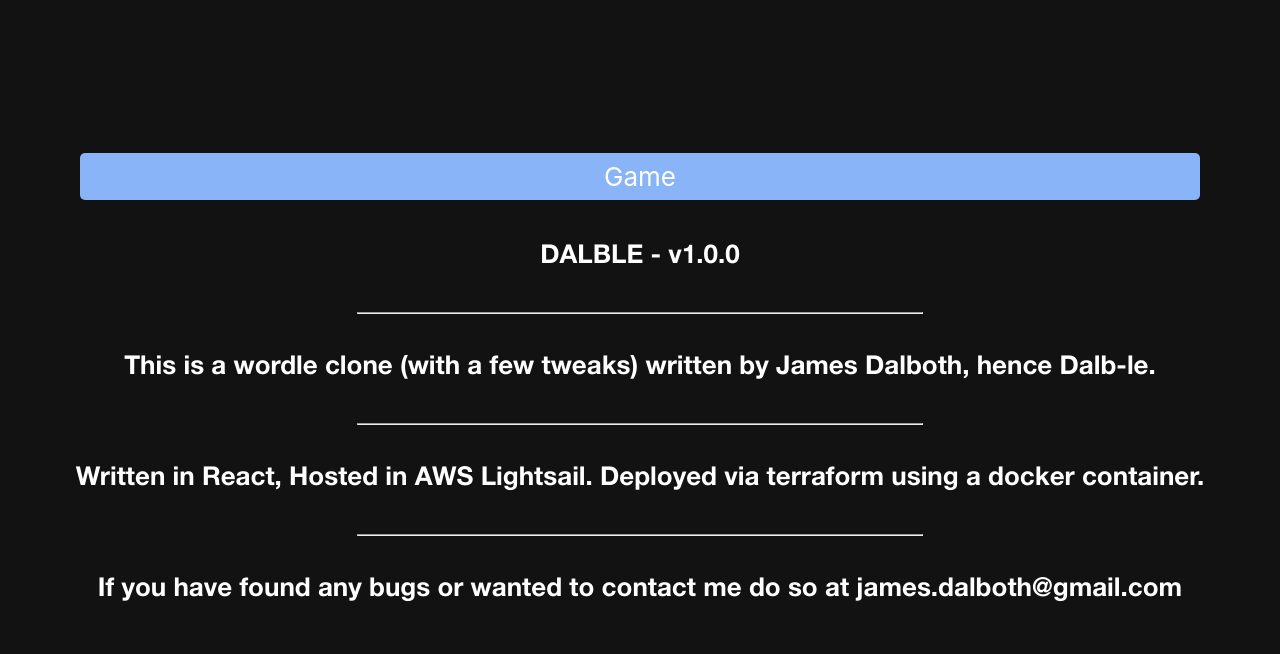
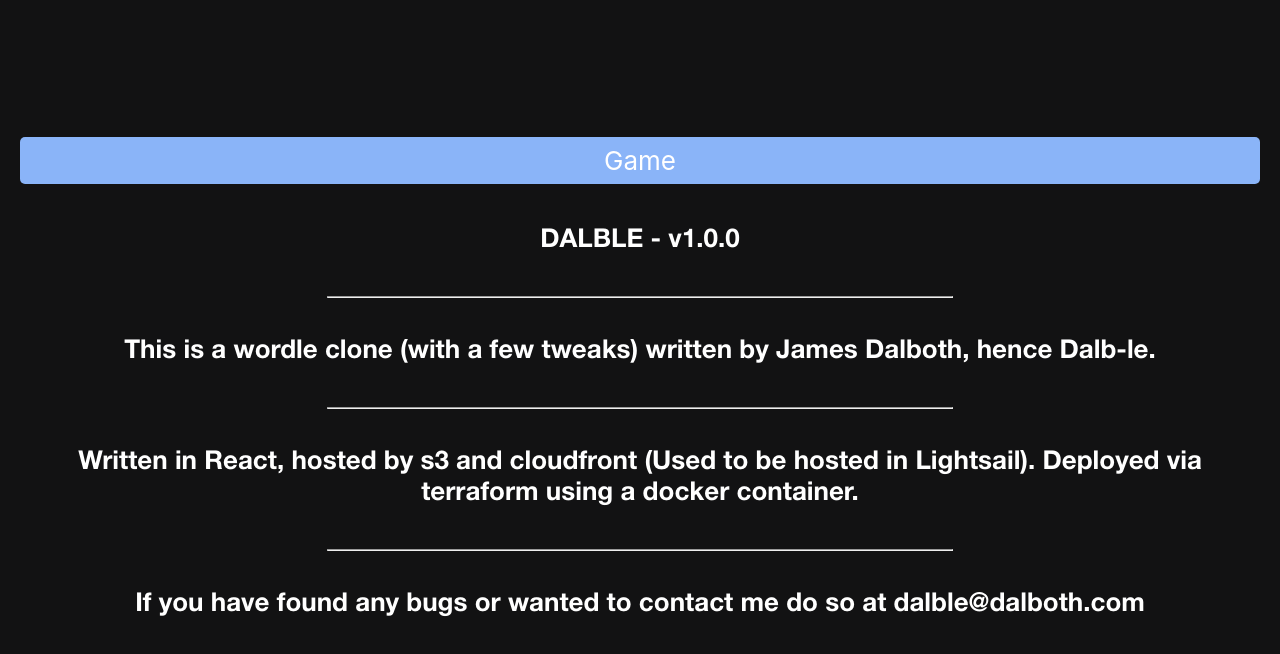
Before and after one commit to JamesDalboth/Dalble, a React (Create React App) app: page /about in a window 1280 px wide. Shown: the top 654 px of the page. Built offline with nearby package versions, Linux system fonts and the light colour scheme.

Commit message:
feat: update about section
[s3/cloudfront]

```diff
--- a/src/main/about/About.js
+++ b/src/main/about/About.js
@@ -9,9 +9,9 @@
 
   const about = <p>This is a wordle clone (with a few tweaks) written by James Dalboth, hence Dalb-le.</p>;
 
-  const tech = <p>Written in React, Hosted in AWS Lightsail. Deployed via terraform using a docker container.</p>
+  const tech = <p>Written in React, hosted by s3 and cloudfront (Used to be hosted in Lightsail). Deployed via terraform using a docker container.</p>
 
-  const contactMe = <p>If you have found any bugs or wanted to contact me do so at james.dalboth@gmail.com</p>;
+  const contactMe = <p>If you have found any bugs or wanted to contact me do so at dalble@dalboth.com</p>;
 
   return (
     <div>
```
